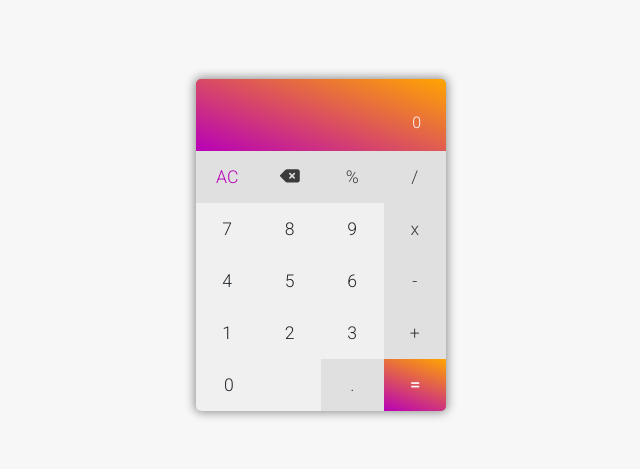
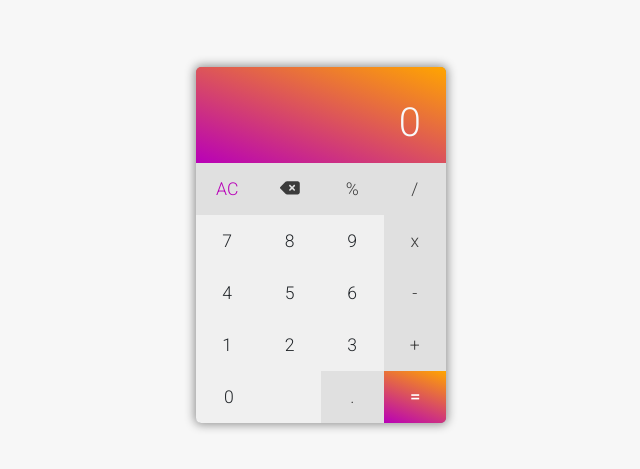
Before and after one commit to PabloPicas0/React-Calculator, a React (Create React App) app: page / in a window 1280 px wide. Shown: the part 155-624 px from the top of the page, without its empty margins (319-959 px from the left). Built offline with nearby package versions, Linux system fonts and the light colour scheme.

Commit message:
changed <p> to <h1/4>

```diff
--- a/src/App.css
+++ b/src/App.css
@@ -14,15 +14,6 @@
   border-top-left-radius: 5px;
   border-top-right-radius: 5px;
   padding-right: 25px;
-}
-
-.result {
-  font-size: 1rem;
-}
-
-.math {
-  font-size: 1.3rem;
-  letter-spacing: 1px;
 }
 
 @media (max-width: 305px) {
--- a/src/App.js
+++ b/src/App.js
@@ -78,11 +78,11 @@ function App() {
       return;
     }
     if (chceckForDecimal) {
-      result = parseFloat(eval(currentValue)).toFixed(4);
+      result = parseFloat(eval(currentValue).toFixed(4));
     } else {
       result = parseFloat(eval(currentValue));
     }
-    setExpression((prev) => prev + "=" + result);
+    setExpression((prev) => prev + " = " + result);
     setCurrentValue(result);
     console.log(chceckForDecimal);
   };
--- a/src/Components/displayer.js
+++ b/src/Components/displayer.js
@@ -6,12 +6,12 @@ const Displayer = (props) => {
       <div
         id="mathDisplay"
         className="text-end text-light text-break pb-3 pt-4 display">
-        <p className="m-0 mb-2 math">
+        <h4 className="m-0 mb-2">
           {props.expression === "" ? "" : props.expression}
-        </p>
-        <p id="display" className="m-0 result">
+        </h4>
+        <h1 id="display" className="m-0">
           {props.currentValue === "" ? 0 : props.currentValue}
-        </p>
+        </h1>
       </div>
     </>
   );
```
